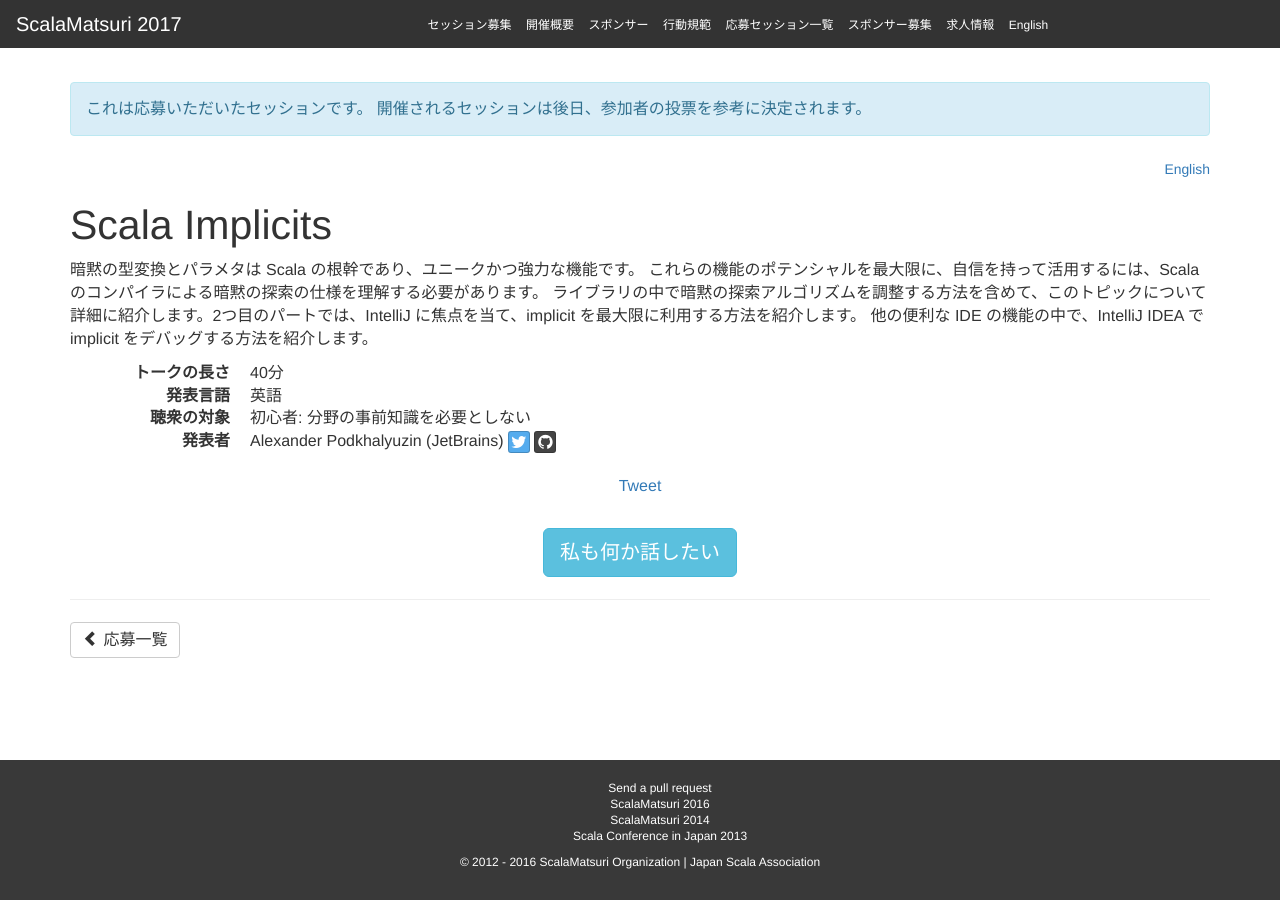
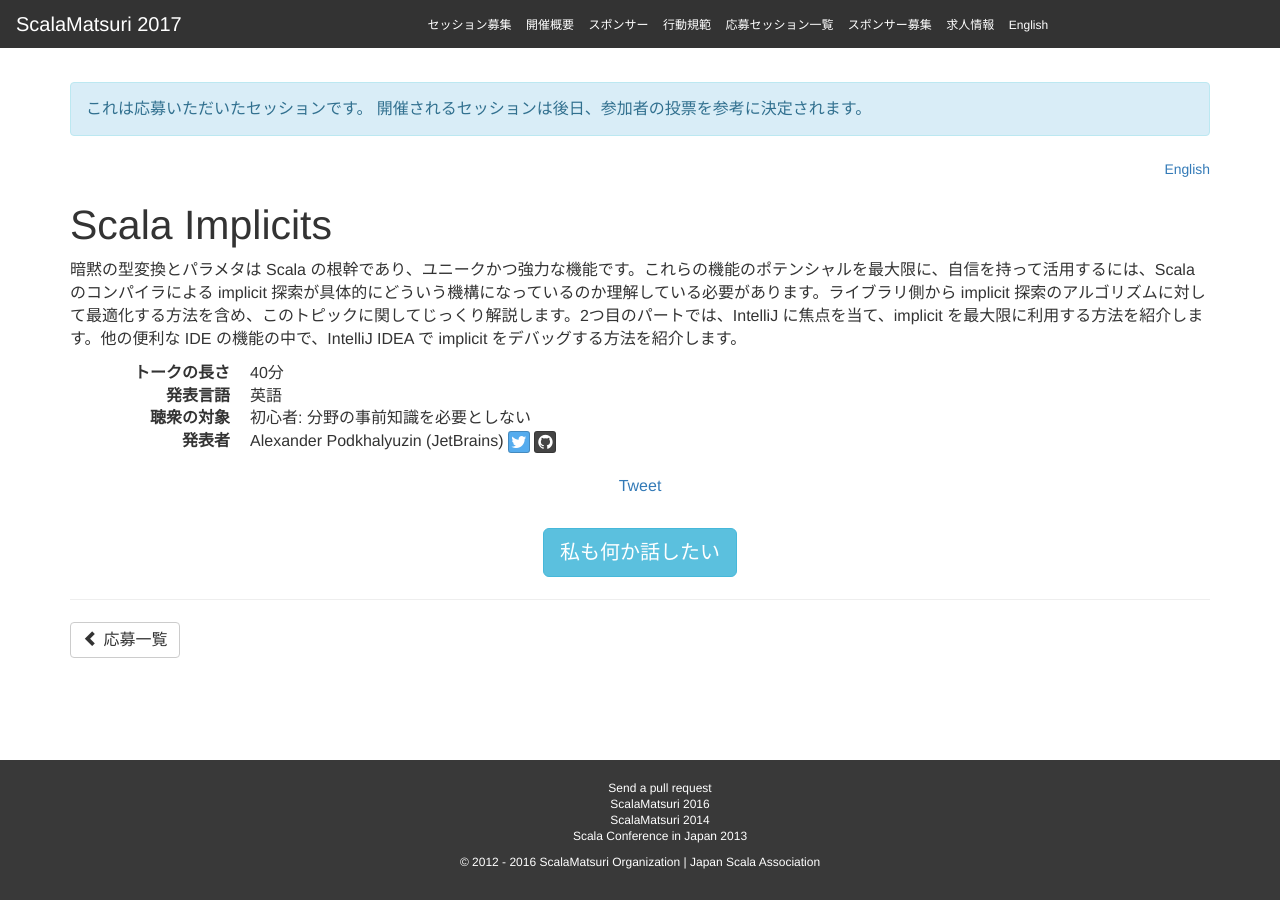
Before and after one commit to scalajp/2017.scalamatsuri.org, a Jekyll site: the page built from _candidates_ja/AlexanderPodkhalyuzin_1.md, in a window 1280 px wide. Built offline with Jekyll 4.4.1, drawn with Linux system fonts in a browser that asks for light colours; nearby versions of some CDN libraries; comment, search, counter and statistics services are not loaded.

Commit message:
some fixes

```diff
--- a/_candidates_ja/AlexanderPodkhalyuzin_1.md
+++ b/_candidates_ja/AlexanderPodkhalyuzin_1.md
@@ -11,7 +11,4 @@
   - Tools
   - Intro to Scala
 ---
-暗黙の型変換とパラメタは Scala の根幹であり、ユニークかつ強力な機能です。
-これらの機能のポテンシャルを最大限に、自信を持って活用するには、Scala のコンパイラによる暗黙の探索の仕様を理解する必要があります。
-ライブラリの中で暗黙の探索アルゴリズムを調整する方法を含めて、このトピックについて詳細に紹介します。2つ目のパートでは、IntelliJ に焦点を当て、implicit を最大限に利用する方法を紹介します。
-他の便利な IDE の機能の中で、IntelliJ IDEA で implicit をデバッグする方法を紹介します。
+暗黙の型変換とパラメタは Scala の根幹であり、ユニークかつ強力な機能です。これらの機能のポテンシャルを最大限に、自信を持って活用するには、Scala のコンパイラによる implicit 探索が具体的にどういう機構になっているのか理解している必要があります。ライブラリ側から implicit 探索のアルゴリズムに対して最適化する方法を含め、このトピックに関してじっくり解説します。2つ目のパートでは、IntelliJ に焦点を当て、implicit を最大限に利用する方法を紹介します。他の便利な IDE の機能の中で、IntelliJ IDEA で implicit をデバッグする方法を紹介します。
```
